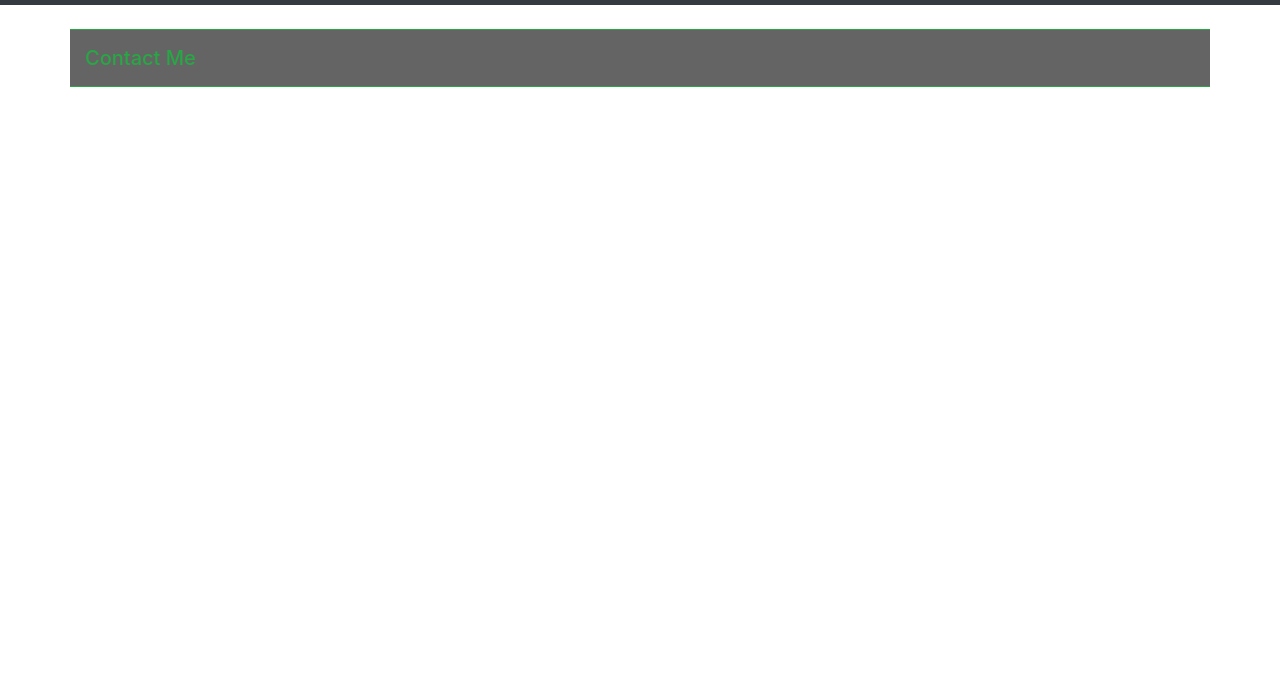
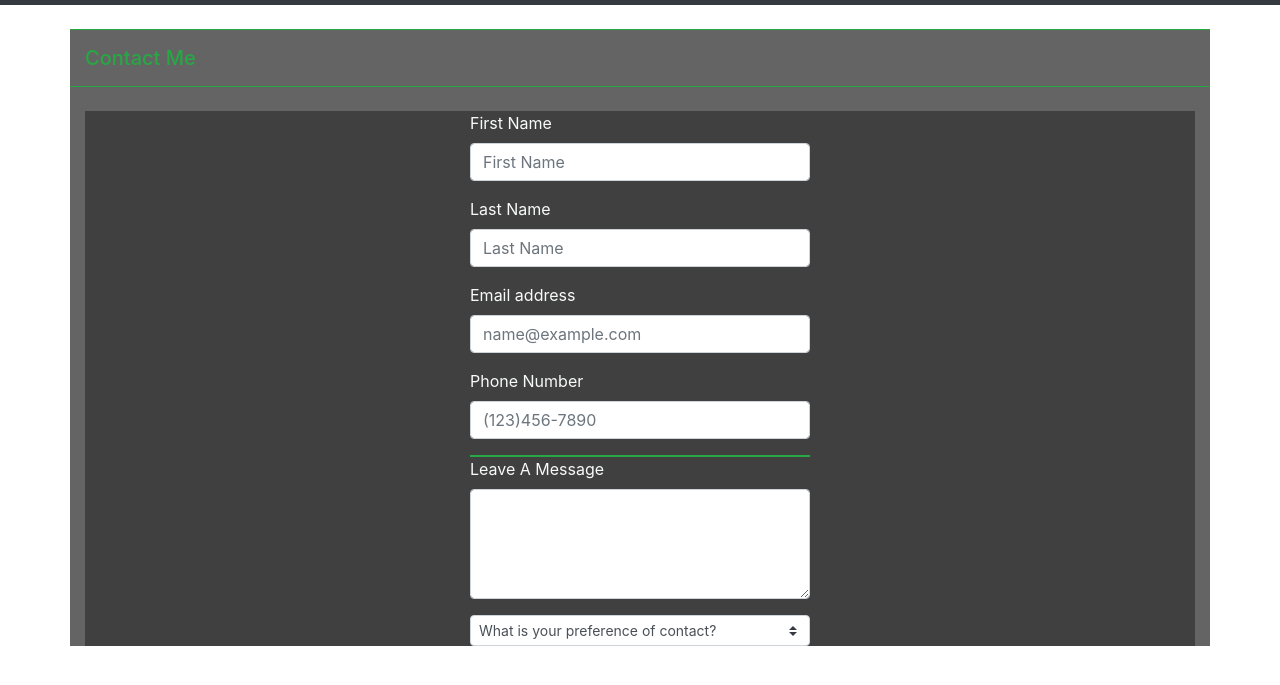
Before and after one commit to adrianromero13/Portfolio-bootstrap, a plain HTML site: page contact.html in a window 1280 px wide. Shown: the part 51-736 px from the top of the page. Drawn offline with nearby package versions, Linux system fonts and the light colour scheme.

Commit message:
added forms in the contact.html including text input and labels

```diff
--- a/contact.html
+++ b/contact.html
@@ -51,7 +51,54 @@
                     <p class=""><h5 class="text-justify-center align-middle">Contact Me</h5></p>
                 </div>
             </div>
+        <br>
+        <div class="container well justify-content-md-center">
+            <div class="row justify-content-md-center text-justify-center text-light">
+                <form class="col-4 justify-content-md-center" action="" class="">
 
+                    <!-- set form for User First Name -->
+                    <div class="form-group">
+                            <label for="formGroupExampleInput1">First Name</label>
+                            <input type="text" class="form-control" id="formGroupExampleInput1" placeholder="First Name">
+                          </div>
+                    <!-- set form for User Last Name -->
+                    <div class="form-group">
+                            <label for="formGroupExampleInput2">Last Name</label>
+                            <input type="text" class="form-control" id="formGroupExampleInput2" placeholder="Last Name">
+                          </div>
+                    <!-- set form for User Email -->
+                    <div class="form-group">
+                            <label for="exampleFormControlInput3">Email address</label>
+                            <input type="email" class="form-control" id="exampleFormControlInput3" placeholder="name@example.com">
+                    </div>
+                    <!-- decided on a phone number form input -->
+                    <div class="form-group">
+                            <label for="exampleFormControlInput4">Phone Number</label>
+                            <input type="email" class="form-control" id="exampleFormControlInput4" placeholder="(123)456-7890">
+                    </div>
+                    <!-- div with a margin to seperate the fields -->
+                    <div class="border-top border-bottom border-success bg-success"></div>
+                    <!-- set text area form for user to leave a message -->
+                    <div class="form-group">
+                            <label for="exampleFormControlTextarea5">Leave A Message</label>
+                            <textarea class="form-control" id="exampleFormControlTextarea5" rows="4"></textarea>
+                    </div>
+                    <!-- preference dropdown -->
+                    <select class="custom-select custom-select-sm">
+
+                            <option selected>What is your preference of contact?</option>
+                            <option value="1">Text</option>
+                            <option value="2">Call</option>
+                            <option value="3">Email</option>
+                    </select>
+
+                    <!-- add a submit button  -->
+
+                </form>
+
+
+            </div>
+        </div>
         </div>
 
 
```
